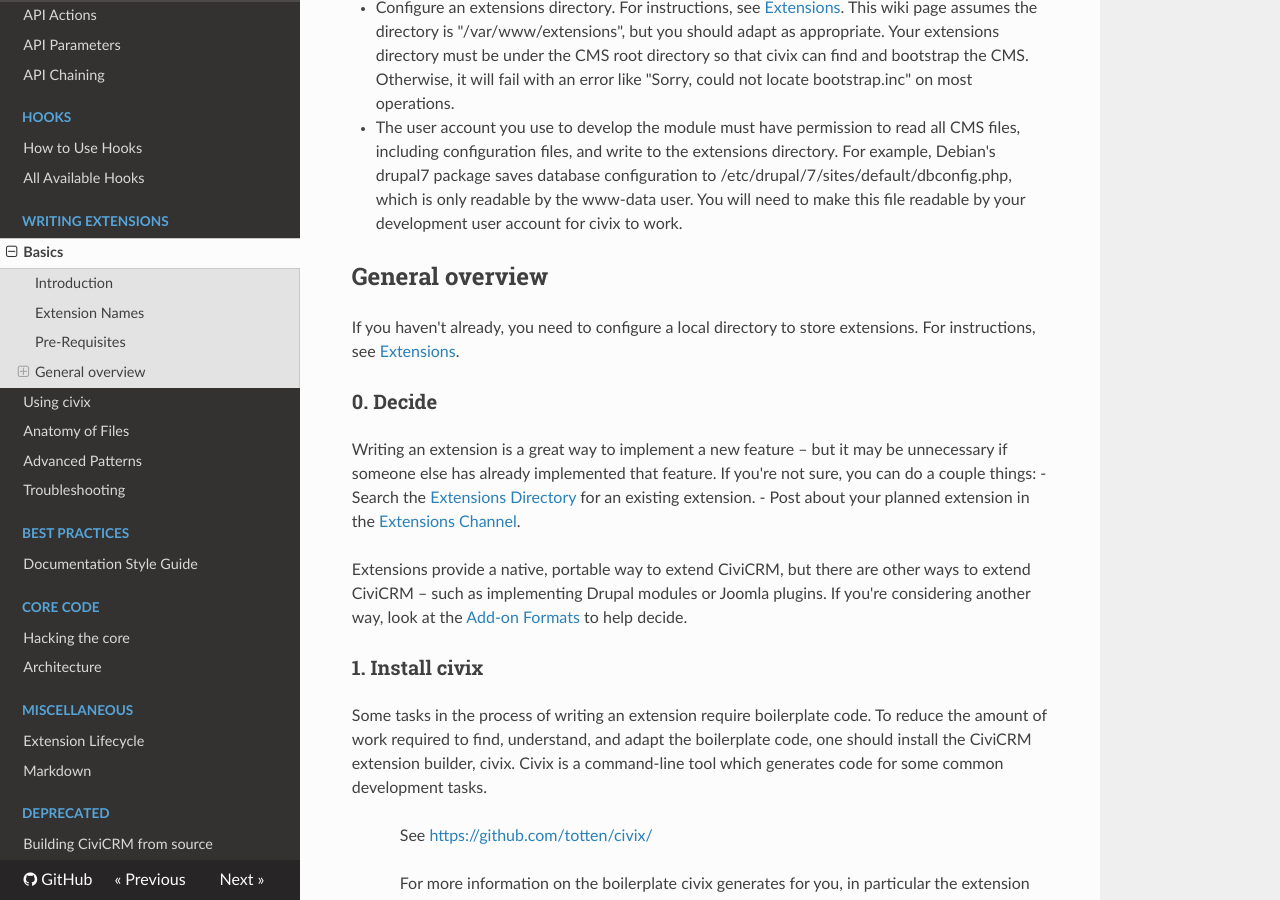
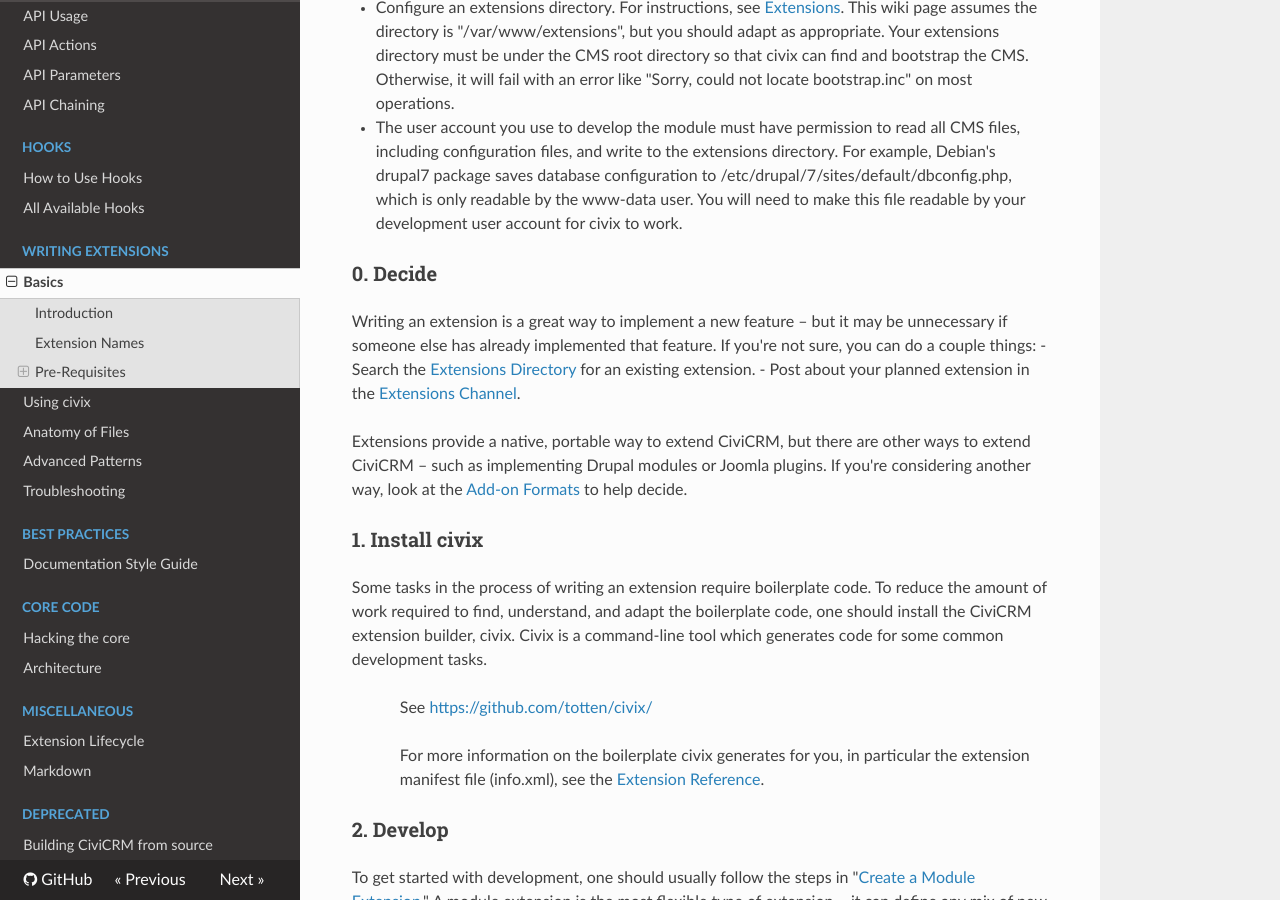
Before and after one commit to civicrm/civicrm-dev-docs, an MkDocs documentation site: the page built from docs/extensions/basics.md, in a window 1280 px wide and 900 px high, scrolled down 789 px. Built offline with MkDocs 1.6.1, drawn with Linux system fonts in a browser that asks for light colours; nearby versions of some CDN libraries; old or Windows-style settings are respelled for this version of MkDocs.

Commit message:
The removed language is out of place for the following reasons:
1) This seems like a site admin task, not a developer task. If you're reading this page, I assume you
   already know how to do this. I'd argue this belongs in the user guide (if it's not already there).
2) It doesn't seem right to me that one should configure their extensions directory before
   deciding whether or not to write an extension. First check the extensions directory to
   see if someone has already built the thing. If not, only then does make sense to start
   playing with your environment config.
3) If we keep it in the developer guide, I'd put it at the beginning of the instructions
   for creating a module extension (https://wiki.civicrm.org/confluence/display/CRMDOC/Create+a+Module+Extension).
   These are currently undergoing migration from the wiki to mkdocs, so I'm blocked from making such
   an update at this time.

```diff
--- a/docs/extensions/basics.md
+++ b/docs/extensions/basics.md
@@ -45,15 +45,6 @@
     by the www-data user. You will need to make this file readable by
     your development user account for civix to work.
 
-## General overview
-
-[]( fixme paragraph this section into above notes )
-
-If you haven't already, you need to configure a local directory to store
-extensions.
-For instructions, see
-[Extensions](https://wiki.civicrm.org/confluence/display/CRMDOC/Extensions).
-
 ### 0. Decide
 Writing an extension is a great way to implement a new feature – but it may be
 unnecessary if someone else has already implemented that feature. If you're not
```
